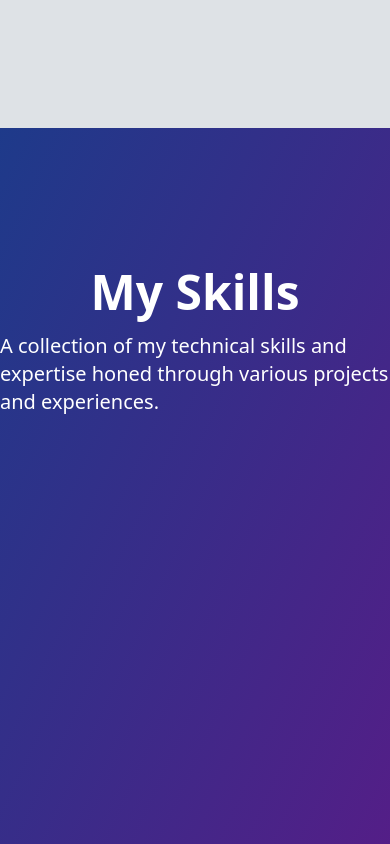
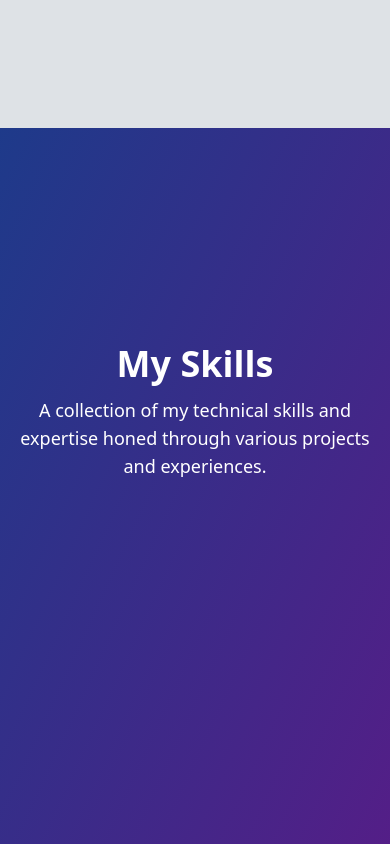
Before and after one commit to saurabh6893/CodeDSaurabh, a React (Vite) app: page / in a window 390 px wide. Shown: the part 1560-2404 px from the top of the page. Built offline with nearby package versions, Linux system fonts and the light colour scheme; a web font is replaced by a local one.

Commit message:
corrective responsive layout for skills

```diff
--- a/src/Pages/Skills.tsx
+++ b/src/Pages/Skills.tsx
@@ -76,24 +76,32 @@ const Skills = () => {
   }, []);
 
   return (
-    <section className="flex flex-col items-center justify-center min-h-screen bg-gradient-to-br from-blue-900 to-purple-900 text-white">
-      <h1 className="text-5xl font-bold mb-4">My Skills</h1>
-      <p className="text-xl mb-8">
+    <section className="flex flex-col items-center justify-center min-h-screen bg-gradient-to-br from-blue-900 to-purple-900 text-white px-2 sm:px-4">
+      <h1 className="text-4xl sm:text-5xl font-bold mb-3 sm:mb-4 text-center">
+        My Skills
+      </h1>
+      <p className="text-lg sm:text-xl mb-6 sm:mb-8 max-w-xl text-center">
         A collection of my technical skills and expertise honed through various
         projects and experiences.
       </p>
       <div
         ref={boxRef}
-        className="bg-gray-800 rounded-lg p-12 shadow-lg w-full max-w-4xl h-96 flex justify-center items-center">
-        <div className="flex flex-wrap gap-6 justify-center">
+        className="bg-gray-800 rounded-2xl p-3 sm:p-8 shadow-lg w-full max-w-3xl flex justify-center items-center">
+        <div className="grid grid-cols-2 sm:grid-cols-3 gap-3 sm:gap-6 w-full">
           {skills.map((skill, index) => (
             <div
               key={index}
               ref={(el) => {
                 skillsRef.current[index] = el;
               }}
-              className={`flex items-center bg-gray-700 rounded-full px-6 py-3 text-xl font-medium space-x-3 transition-colors duration-300 ${skill.color}`}>
-              <div className="text-3xl">{skill.icon}</div>
+              className={`
+                flex items-center justify-center
+                bg-gray-700 rounded-full
+                px-3 sm:px-6 py-2 sm:py-3
+                text-sm sm:text-lg font-medium space-x-2 transition-colors duration-300
+                ${skill.color}
+              `}>
+              <div className="text-2xl sm:text-3xl">{skill.icon}</div>
               <span>{skill.text}</span>
             </div>
           ))}
```
